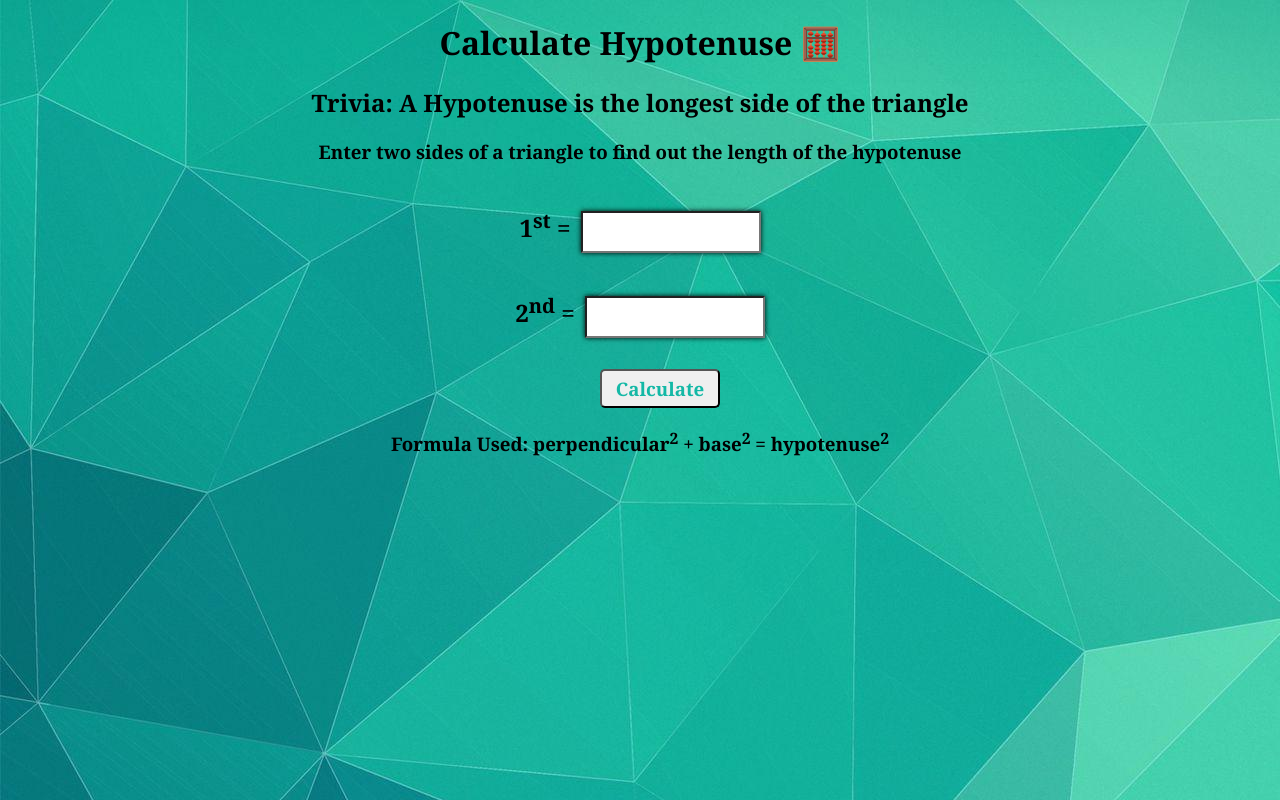
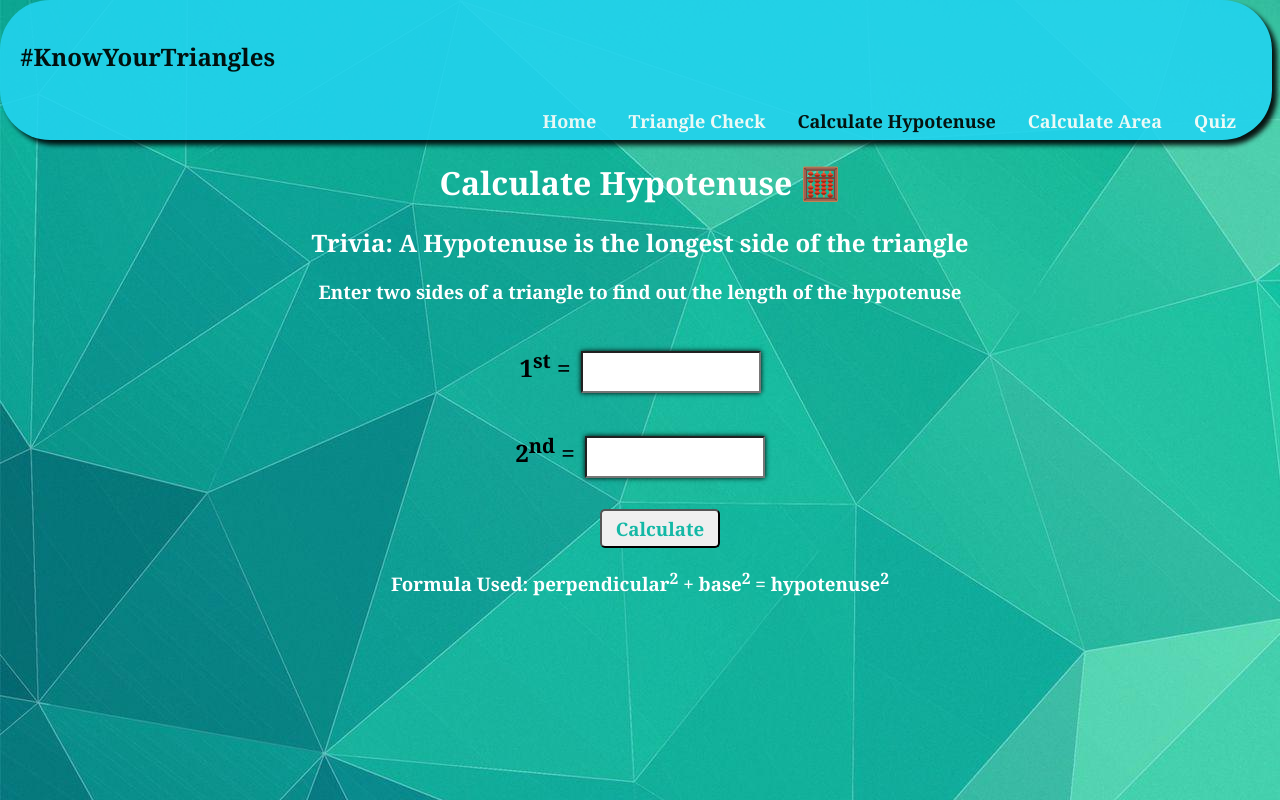
Before and after one commit to Prabhav-Sharma/know-your-triangles, a plain HTML site: page hypotenuse.html in a window 1280 px wide. Drawn offline with Linux system fonts and the light colour scheme.

Commit message:
Completed Project

```diff
--- a/hypotenuse.html
+++ b/hypotenuse.html
@@ -8,11 +8,19 @@
     <title>Hypotenuse | Triangles</title>
 </head>
 <body>
-    <h1 class="hero-heading-hypo"> Calculate Hypotenuse 🧮</h1>
-    <h2 class="hero-heading-hypo"> Trivia: A Hypotenuse is the longest side of the triangle</h2>
+    <header class="header">
+        <h2>#KnowYourTriangles</h2>
+        <a href="quiz.html" class=" header-link">Quiz</a>
+        <a href="area.html" class="header-link">Calculate Area</a>
+        <a href="hypotenuse.html" class=" highlight header-link" >Calculate Hypotenuse</a>
+        <a href="angles.html" class="header-link">Triangle Check</a>
+        <a href="index.html" class="header-link">Home</a>
+    </header>
+    <h1 class="hero-heading"> Calculate Hypotenuse 🧮</h1>
+    <h2 class="hero-heading"> Trivia: A Hypotenuse is the longest side of the triangle</h2>
 
     <div class="container-angles-input">
-        <h3> Enter two sides of a triangle to find out the length of the hypotenuse</h2>
+        <h3 class="hero-heading"> Enter two sides of a triangle to find out the length of the hypotenuse</h2>
         <h3 class="angles-input-heading">1<sup>st</sup> = </h3><input class="input-angles" id="side-one"
             type="number"></input>
     </div>
@@ -23,7 +31,7 @@
     <div class="container-angles-input"> <button class="btn-check" id="btn-check">Calculate</button></div>
     <h2 class="output-angles" id="check-output"></h2>
 
-    <h3 class="hero-heading-hypo"> Formula Used: perpendicular<sup>2</sup> + base<sup>2</sup> =  hypotenuse<sup>2</sup> </h3>
+    <h3 class="hero-heading"> Formula Used: perpendicular<sup>2</sup> + base<sup>2</sup> =  hypotenuse<sup>2</sup> </h3>
 
     <script src="hypotenuse.js" type="text/javascript"></script>
 </body>
--- a/styles.css
+++ b/styles.css
@@ -10,6 +10,7 @@ body {
     background-repeat: repeat;
     font-family: 'Noto Serif', serif;
 }
+
 
 
 
@@ -173,9 +174,69 @@ body {
     margin-top: 2rem;
     background-color: #F3F4F6;
     color:var(--primary-color);
+    opacity: 95%;
 
 }
 
 .quiz-item input:hover{
 cursor: pointer;
 }
+
+
+.header{
+    min-width: max-content;
+    height: 100px;
+    background-color:#22D3EE;
+    border-radius: 50px;
+    padding: 20px;
+    margin-top: -8px;
+    margin-left: -8px;
+    box-shadow: 5px 5px 5px black;
+    opacity: 90%;
+}
+
+.header h2{
+    text-align: left;
+}
+
+.header-link{
+    text-decoration: none;
+    color:white;
+    text-align: right;
+    float: right;
+    margin: 1rem;
+    margin-bottom: 15;
+    font-size: large;
+
+}
+
+.highlight{
+    color: black;
+
+}
+
+.refer-links{
+    height: 50px;
+    width: 75px;
+}
+
+  aside{
+    width: min-content;
+    height:fit-content;
+    background: #22D3EE;
+     float:left;
+     display: block;
+     margin:auto;
+  margin-top: 40vh;
+  margin-left: -10px;
+  opacity: 80%;
+  }
+
+  .linkedIN{
+      width: 75px;
+      height:60px;
+  }
+
+  .index-section{
+   margin-right: 6rem;
+  }
```
Also changed, not shown: angles.html (+8 -0 lines), area.html (+8 -0 lines), index.html (+11 -1 lines), quiz.html (+8 -0 lines), images/github.png (added), images/insta.svg (added), images/linkedIn.png (added), images/portfolio.svg (added).
